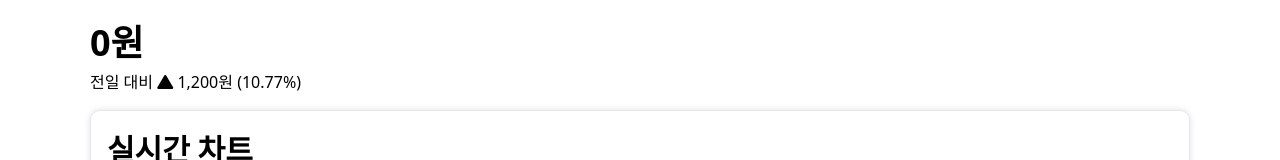
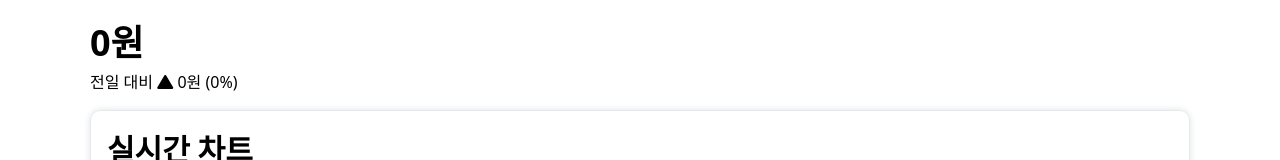
Before and after one commit to IT-s-Okay-to-Lose/FE, a React (Vite) app: page /detail in a window 1280 px wide. Shown: the part 128-288 px from the top of the page. Built offline with nearby package versions, Linux system fonts and the light colour scheme; no server answers.

Commit message:
Feat: 주식 가격 정보 api

```diff
--- a/src/features/stock/stockChartBoard/services/liveStockChart.service.ts
+++ b/src/features/stock/stockChartBoard/services/liveStockChart.service.ts
@@ -1,6 +1,7 @@
 import type {
   CandleData,
   MarketStockMeta,
+  MarketStockPriceInfo,
   VolumeData,
 } from "@/entities/stock/stock.entity";
 import { API_END_POINT } from "@/shared/utils/fetcher";
@@ -35,7 +36,8 @@ export async function getPrevVolumeData(
 export function openChartSocket(
   candleWsRef: React.RefObject<WebSocket | null>,
   selectedCode: string | null,
-  setCandleData: React.Dispatch<React.SetStateAction<CandleData[]>>
+  setCandleData: React.Dispatch<React.SetStateAction<CandleData[]>>,
+  setMarketPriceInfo: React.Dispatch<React.SetStateAction<MarketStockPriceInfo>>
 ) {
   const { url } = API_END_POINT.stock.getCandleData();
   const socket = new WebSocket(url);
@@ -61,6 +63,7 @@ export function openChartSocket(
       candles.length === 5 &&
       typeof candles[0] === "string"
     ) {
+      setMarketPriceInfo(data.marketInfo);
       setCandleData((prev) => {
         if (prev.length === 0)
           return [
--- a/src/features/stock/stockDetail/ui/StockDetail.tsx
+++ b/src/features/stock/stockDetail/ui/StockDetail.tsx
@@ -1,17 +1,19 @@
 import type {
   CandleData,
   MarketStockMeta,
+  MarketStockPriceInfo,
 } from "@/entities/stock/stock.entity";
-import { mockStockCurrentPrice } from "@/entities/stock/stock.mock";
 import Typography from "@/shared/components/atoms/Typography";
 import { formatNumber } from "@/shared/utils/format";
 
 function StockDetail({
   stockMeta,
   candleData,
+  marketPriceInfo,
 }: {
   stockMeta: MarketStockMeta;
   candleData: CandleData[];
+  marketPriceInfo: MarketStockPriceInfo;
 }) {
   return (
     <div>
@@ -29,8 +31,8 @@ function StockDetail({
       </Typography.Head1>
       <Typography.P1>
         전일 대비 <i className="bi bi-triangle-fill" />{" "}
-        {formatNumber(mockStockCurrentPrice.priceChange)}원 (
-        {mockStockCurrentPrice.fluctuationRate}%)
+        {formatNumber(marketPriceInfo.priceChange)}원 (
+        {marketPriceInfo.fluctuationRate}%)
       </Typography.P1>
     </div>
   );
--- a/src/pages/StockDetailPage.tsx
+++ b/src/pages/StockDetailPage.tsx
@@ -1,6 +1,7 @@
 import type {
   CandleData,
   MarketStockMeta,
+  MarketStockPriceInfo,
   VolumeData,
 } from "@/entities/stock/stock.entity";
 import {
@@ -36,6 +37,11 @@ function StockDetailPage() {
     stock_code: "",
     marketType: "",
   });
+  const [marketPriceInfo, setMarketPriceInfo] = useState<MarketStockPriceInfo>({
+    currentPrice: 0,
+    priceChange: 0,
+    fluctuationRate: 0,
+  });
 
   const [candleData, setCandleData] = useState<CandleData[]>([]);
   const [volumeData, setVolumeData] = useState<VolumeData[]>([]);
@@ -62,7 +68,12 @@ function StockDetailPage() {
     getStockInfo();
     getPrevCandle();
     getPrevVolume();
-    openChartSocket(candleWsRef, selectedCode, setCandleData);
+    openChartSocket(
+      candleWsRef,
+      selectedCode,
+      setCandleData,
+      setMarketPriceInfo
+    );
     openVolumeSocket(volumeWsRef, selectedCode, setVolumeData);
   }, []);
 
@@ -75,7 +86,11 @@ function StockDetailPage() {
       </div>
       <div className="w-full m-auto flex flex-col items-center justify-center  mt-10 gap-[30px]">
         <div className="w-full max-w-[1100px] flex flex-col gap-4">
-          <StockDetail stockMeta={stockMeta} candleData={candleData} />
+          <StockDetail
+            stockMeta={stockMeta}
+            candleData={candleData}
+            marketPriceInfo={marketPriceInfo}
+          />
           <StockChart candleData={candleData} volumeData={volumeData} />
         </div>
         <div className="w-full max-w-[1100px] flex justify-between">
```
